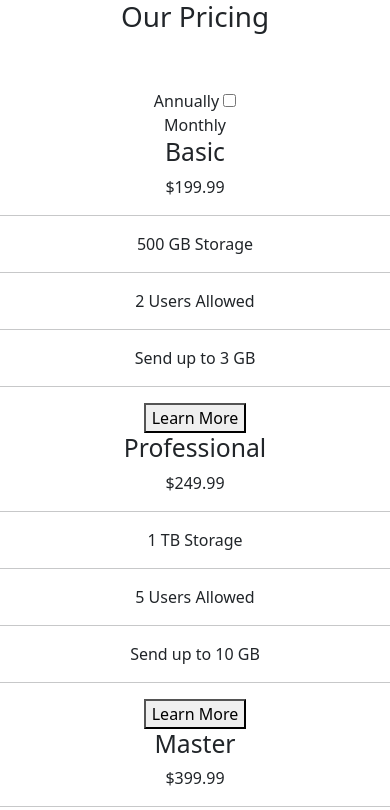
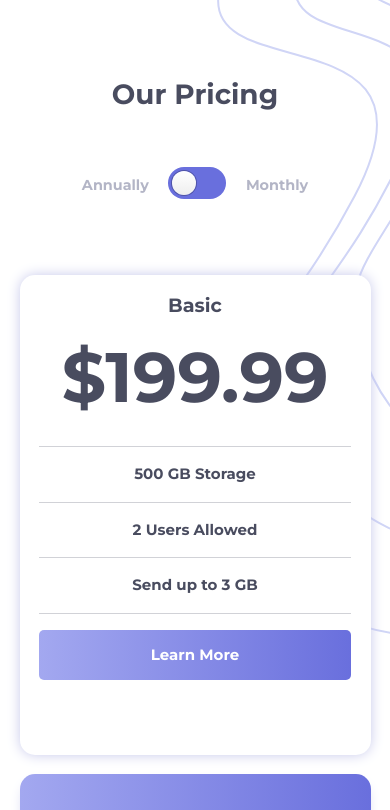
Before and after one commit to agomez99/PricingComponent, a plain HTML site: page index.html in a window 390 px wide. Shown: the top 810 px of the page. Drawn offline with nearby package versions, Linux system fonts and the light colour scheme.

Commit message:
Update styles.css

```diff
--- a/styles.css
+++ b/styles.css
@@ -1,112 +1,217 @@
-html,
-body {
-  background-color: hsl(218, 23%, 16%);
-  height: 100%;
+@import url('https://fonts.googleapis.com/css2?family=Montserrat:wght@700&display=swap');
+
+* {
+  box-sizing: border-box;
 }
 
-#container {
-  height: 100px;
-  position: relative;
+body {
+  background-image: url(./images/bg-bottom.svg), url(./images/bg-top.svg);
+  background-position: left bottom, right top;
+  background-repeat: no-repeat, no-repeat;
+  background-color: hsl(233, 13%, 49%);
+
+}
+main {
+  font-family: 'Montserrat', sans-serif;
+  height: 100vh;
+
 }
 
-.card-body {
-  margin-top: 5%;
-  padding: 0;
-  margin-bottom: 5%;
+.container {
+  font-weight: bold;
+  font-size: 15px;
 }
 
-.dice-btn {
-  background-color: hsl(150, 100%, 66%);
-  border: none;
-  border-radius: 50%;
-  height: 65px;
-  width: 65px;
+h1 {
+  font-weight: bold;
+  font-size: 1.2rem;
 }
 
-.dice-btn:hover {
-  box-shadow: 0px 0px 18px 8px hsl(150, 100%, 66%);
+.header-section {
+  padding-top: 5%;
+  padding-bottom: 8%;
+  color: hsl(232, 13%, 33%);
 }
 
-.dice-img {
-  height: 30px;
-  width: 30px;
+.header {
+  font-size: 1.3rem;
 }
 
-.divider-div {
-  padding: 0 2.5rem;
+.sub-header {
+  font-size: 1.2rem;
+}
+
+.price {
+  font-size: 70px;
+}
+
+hr {
   width: 100%;
 }
 
-.main-card {
-  background-color: hsl(217, 19%, 24%);
-  border-radius: 20px;
-  margin-top: 15%;
-  width: 35rem;
+.basic-card, .master-card {
+  width: 23rem;
+  height: 30rem;
+  color: hsl(232, 13%, 33%);
+  background-color: white;
+  border-radius: 15px;
+  font-size: 15px;
+  padding: 5%;
+  box-shadow: 0px 0px 14px -1px hsl(237, 48%, 83%);
+
 }
 
-.mobile-divider {
+.pro-card {
+  width: 23rem;
+  height: 32rem;
+  background: linear-gradient(90deg, hsl(236, 72%, 79%)0%, hsl(237, 63%, 64%));
+  border-radius: 15px;
   color: white;
-  display: none;
-  margin-bottom: 1rem;
-  padding: 0 1rem;
-  width: 100%;
-}
-
-#btn {
-  left: 0;
+  font-size: 15px;
+  padding: 10% 5% 10% 5%;
   position: relative;
-  top: 30px;
-}
-
-.title-text {
-  color: hsl(150, 100%, 66%);
-  font-family: 'Manrope', sans-serif;
-  font-size: smaller;
-  letter-spacing: 2px;
-  text-transform: uppercase;
-}
-
-.body-text {
-  color: hsl(0, 0%, 100%);
-  font-family: 'Manrope', sans-serif;
-  font-size: 28px;
-  margin: 0;
-}
-
-.attribution {
-  font-size: 11px;
-  text-align: center;
-}
-
-.attribution a {
-  color: hsl(228, 45%, 44%);
-}
-
-@media screen and (max-width: 600px) {
-  .body-text {
-    color: hsl(0, 0%, 100%);
-    font-family: 'Manrope', sans-serif;
-    font-size: 1.5rem;
-    margin: 0;
-  }
-  .mobile-divider {
-    display: flex;
-  }
-  .card-body {
-    padding: 0;
-  }
-
-  .divider-div {
-    display: none;
-  }
-
-  .main-card {
-    background-color: hsl(217, 19%, 24%);
-    border-radius: 20px;
-    margin-top: 80%;
-    width: 35rem;
-    height:100%;
-  }
+  top: -20px;
+  box-shadow: 0px 7px 14px -5px hsl(237, 48%, 83%);
 
 
 }
+
+
+.learn-button {
+  width: 100%;
+  border-radius: 5px;
+  height: 50px;
+  border: none;
+  color: white;
+  background: linear-gradient(90deg, hsl(236, 72%, 79%)0%, hsl(237, 63%, 64%));
+}
+
+.learn-button:hover {
+  color: hsl(237, 63%, 64%);
+  background: white;
+  border: 1px solid hsl(237, 63%, 64%);
+  box-shadow: 0px 0px 14px -1px hsl(237, 48%, 83%);
+
+}
+.learn-button:active{
+  box-shadow: none;
+  transform: translateY(4px);
+}
+
+.pro-button {
+  width: 100%;
+  border-radius: 5px;
+  background-color: white;
+  height: 50px;
+  border: none;
+  color: hsl(237, 63%, 64%);
+}
+
+.pro-button:hover {
+  color: white;
+  background: linear-gradient(90deg, hsl(236, 72%, 79%)0%, hsl(237, 63%, 64%));
+  border: 1px solid white;
+  box-shadow: 0px 0px 14px -1px hsl(237, 48%, 83%);
+
+}
+.pro-button:active {
+  box-shadow: none;
+  transform: translateY(4px);
+
+  }
+
+.toggle {
+  cursor: pointer;
+  display: block;
+  height: 10px;
+  font-size: 1rem;
+}
+
+.toggle-switch {
+  display: inline-block;
+  background: hsl(237, 63%, 64%);
+  border-radius: 16px;
+  width: 58px;
+  height: 32px;
+  position: relative;
+  vertical-align: middle;
+  transition: background 0.25s;
+}
+
+.toggle-switch:hover {
+  opacity: 0.5;
+
+}
+
+.toggle-switch:before,
+.toggle-switch:after {
+  content: "";
+}
+
+.toggle-switch:before {
+  display: block;
+  background: linear-gradient(to bottom, #fff 0%, #eee 100%);
+  border-radius: 50%;
+  box-shadow: 0 0 0 1px rgba(0, 0, 0, 0.25);
+  width: 24px;
+  height: 24px;
+  position: absolute;
+  top: 4px;
+  left: 4px;
+  transition: left 0.25s;
+}
+
+.toggle:hover .toggle-switch:before {
+  background: linear-gradient(to bottom, #fff 0%, #fff 100%);
+  box-shadow: 0 0 0 1px rgba(0, 0, 0, 0.5);
+}
+
+.toggle-checkbox:checked+.toggle-switch {
+  background: hsl(237, 63%, 64%);
+}
+
+.toggle-checkbox:checked+.toggle-switch:before {
+  left: 30px;
+}
+
+.toggle-checkbox {
+  position: absolute;
+  visibility: hidden;
+}
+
+.toggle-label {
+  margin: 15px;
+  position: relative;
+  top: 2px;
+  font-size: .9rem;
+  color: hsl(234, 14%, 74%);
+}
+@media screen and (max-width: 600px) {
+
+  body {
+    background-image:  url(./images/bg-top.svg);
+    background-position:   top -20px right -190px
+
+  }
+main {
+  height:100%;
+}
+.header-section {
+  padding-top: 20%;
+  padding-bottom: 20%;
+  color: hsl(232, 13%, 33%);
+}
+  .basic-card, .master-card {
+    width:auto;
+    margin:5%;
+  }
+
+  .pro-card {
+    width: auto;
+    margin:5%;
+
+
+
+  }
+
+}
```
